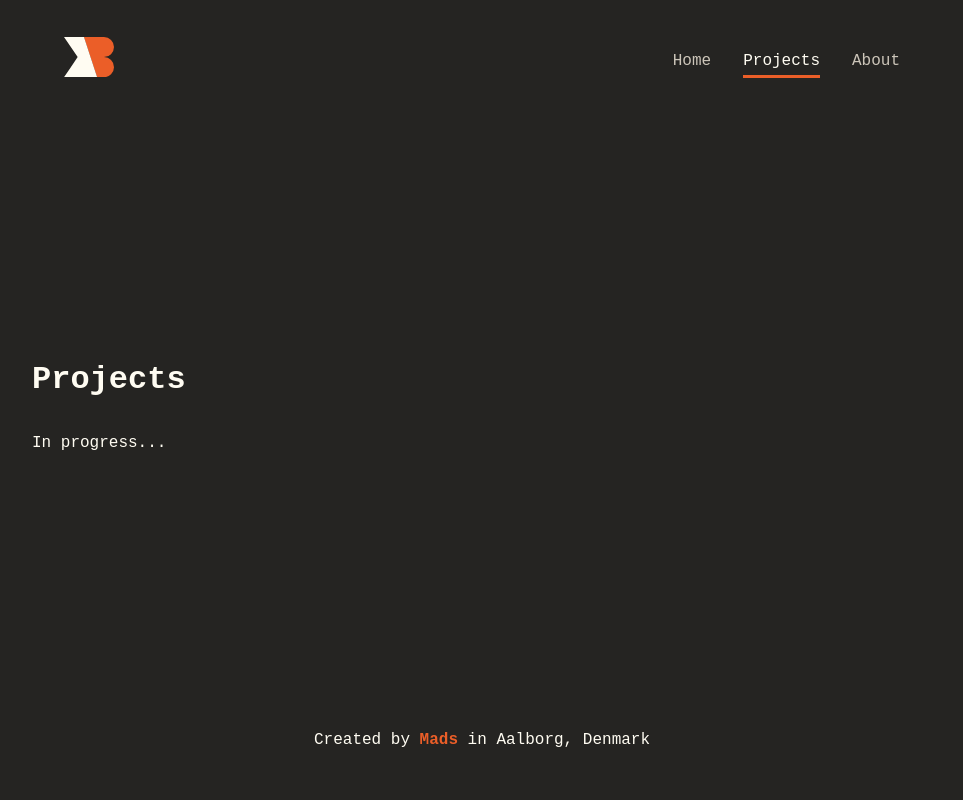
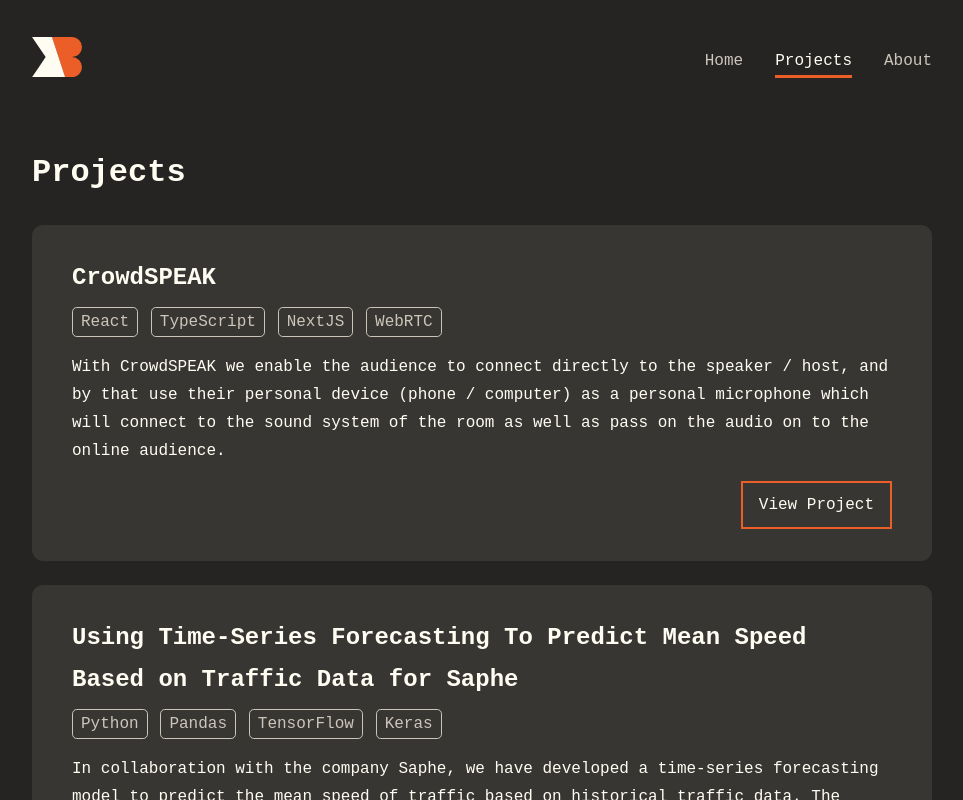
Before and after one commit to MadsBalslev/website, a SvelteKit app: page /projects in a window 1280 px wide. Shown: the whole page, without its empty margins (158-1121 px from the left). Built offline with nearby package versions, Linux system fonts and the light colour scheme.

Commit message:
Add projects

```diff
--- a/package.json
+++ b/package.json
@@ -33,5 +33,6 @@
 	"type": "module",
 	"dependencies": {
 		"@fontsource-variable/source-code-pro": "^5.0.17"
-	}
+	},
+	"packageManager": "yarn@4.1.0"
 }
--- /dev/null
+++ b/src/lib/Projects.ts
@@ -0,0 +1,27 @@
+type Project = {
+  title: string
+  technologies: string[]
+  description: string
+  href: string
+  logo?: string
+}
+
+const projects: Project[] = [
+  {
+    title: 'CrowdSPEAK',
+    description: 'With CrowdSPEAK we enable the audience to connect directly to the speaker / host, and by that use their personal device (phone / computer) as a personal microphone which will connect to the sound system of the room as well as pass on the audio on to the online audience.',
+    href: 'https://p7-rust.vercel.app/',
+    logo: 'https://placehold.co/250',
+    technologies: ['React', 'TypeScript', 'NextJS', 'WebRTC']
+  },
+  {
+    title: 'Using Time-Series Forecasting To Predict Mean Speed Based on Traffic Data for Saphe',
+    description: 'In collaboration with the company Saphe, we have developed a time-series forecasting model to predict the mean speed of traffic based on historical traffic data. The model is used to predict the mean speed of traffic for the next 15 minutes, and the predictions are used to provide real-time traffic information to the users of the Saphe app.',
+    href: '/projects',
+    logo: 'https://placehold.co/250',
+    technologies: ['Python', 'Pandas', 'TensorFlow', 'Keras']
+  }
+]
+
+export default projects
+export type { Project }
--- a/src/lib/components/Navbar/Navbar.svelte
+++ b/src/lib/components/Navbar/Navbar.svelte
@@ -23,7 +23,7 @@
 		display: flex;
 		justify-content: space-between;
 		align-items: center;
-		margin: 2rem;
+		margin: 2rem 0;
 		gap: 2rem;
 	}
 
--- /dev/null
+++ b/src/lib/components/Projects/ProjectCard.svelte
@@ -0,0 +1,78 @@
+<script lang="ts">
+	import type { Project } from "$lib/Projects"
+
+  export let project: Project
+</script>
+
+<div class="project-card">
+  <div class="header">
+    <h2>{project.title}</h2>
+    <div class="technologies">
+      {#each project.technologies as technology}
+        <span>{technology}</span>
+      {/each}
+    </div>
+  </div>
+  <div class="description">
+    <p>{project.description}</p>
+  </div>
+  <div class="actions">
+    <a href={project.href} target="_blank" class="project-link" type="button">View Project</a>
+  </div>
+</div>
+
+
+<style>
+  .project-card {
+    padding: 2rem 2.5rem;
+    margin: 1.5rem 0;
+    border-radius: .7rem;
+    background-color: #383633;
+
+    display: flex;
+    flex-direction: column;
+  }
+
+  .header {
+    display: flex;
+    flex-direction: column;
+  }
+
+  .header h2 {
+    margin: 0;
+    color: #fffcf2;
+  }
+
+  .technologies {
+    margin-top: .5rem;
+    display: flex;
+    gap: .8rem;
+    color: #ccc5b9;
+  }
+
+  .technologies span {
+    padding: 0 .5rem;
+    border: 1px solid #ccc5b9;
+    border-radius: .3rem;
+  }
+
+  .actions {
+    display: flex;
+    justify-content: flex-end;
+  }
+
+  .project-link {
+    padding: .5rem 1rem;
+    border: 2px solid #eb5e28;
+    color: #fffcf2;
+    text-decoration: none;
+    background: linear-gradient(to right, #eb5e28 50%, #383633 50%);
+    background-size: 200% 100%;
+    background-position: right bottom;
+    transition: all .2s ease-out;
+  }
+
+  .project-link:hover {
+    background-position: left bottom;
+  }
+</style>
--- a/src/lib/components/index.ts
+++ b/src/lib/components/index.ts
@@ -1 +1,2 @@
 export { default as Navbar } from './Navbar/Navbar.svelte'
+export { default as ProjectCard } from './Projects/ProjectCard.svelte'
--- a/src/routes/projects/+page.svelte
+++ b/src/routes/projects/+page.svelte
@@ -1,4 +1,10 @@
+<script>
+  import projects from "$lib/Projects";
+  import { ProjectCard } from "$lib/components";
+</script>
+
 <h1>Projects</h1>
-<p>
-  In progress...
-</p>
+
+{#each projects as project}
+  <ProjectCard {project} />
+{/each}
```
Also changed, not shown: .yarnrc.yml (added), 1 other file (tests, documents, lock files or other folders).
